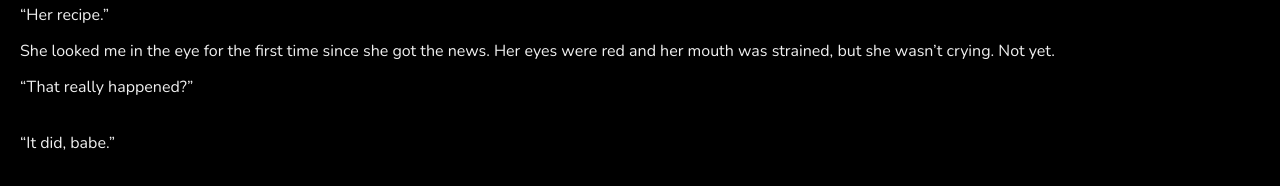
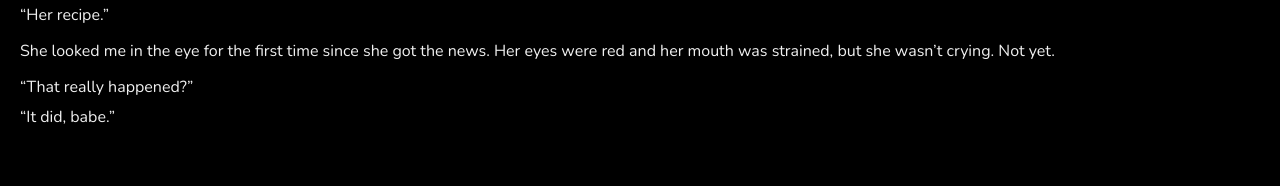
Before and after one commit to olivecarambola/logbook, a Jekyll site: the page built from _posts/2023-04-13-sourcherries.md, in a window 1280 px wide. Shown: the part 792-978 px from the top of the page. Built offline with Jekyll 4.4.1, drawn with Linux system fonts in a browser that asks for light colours; some web fonts are replaced; after the commit the page ends 949 px from its top, so only the background shows below that.

Commit message:
Update 2023-04-13-sourcherries.md

```diff
--- a/_posts/2023-04-13-sourcherries.md
+++ b/_posts/2023-04-13-sourcherries.md
@@ -26,5 +26,5 @@ My jaw froze open with the bite of muffin still inside. I raised my eyes to her
 
 She looked me in the eye for the first time since she got the news. Her eyes were red and her mouth was strained, but she wasn't crying. Not yet.
 
-<p class="text-customspace">“That really happened?”</p><br>
-“It did, babe.”
+<p class="text-customspace">“That really happened?”</p>
+<p class="text-customspace">“It did, babe.”</p>
```
